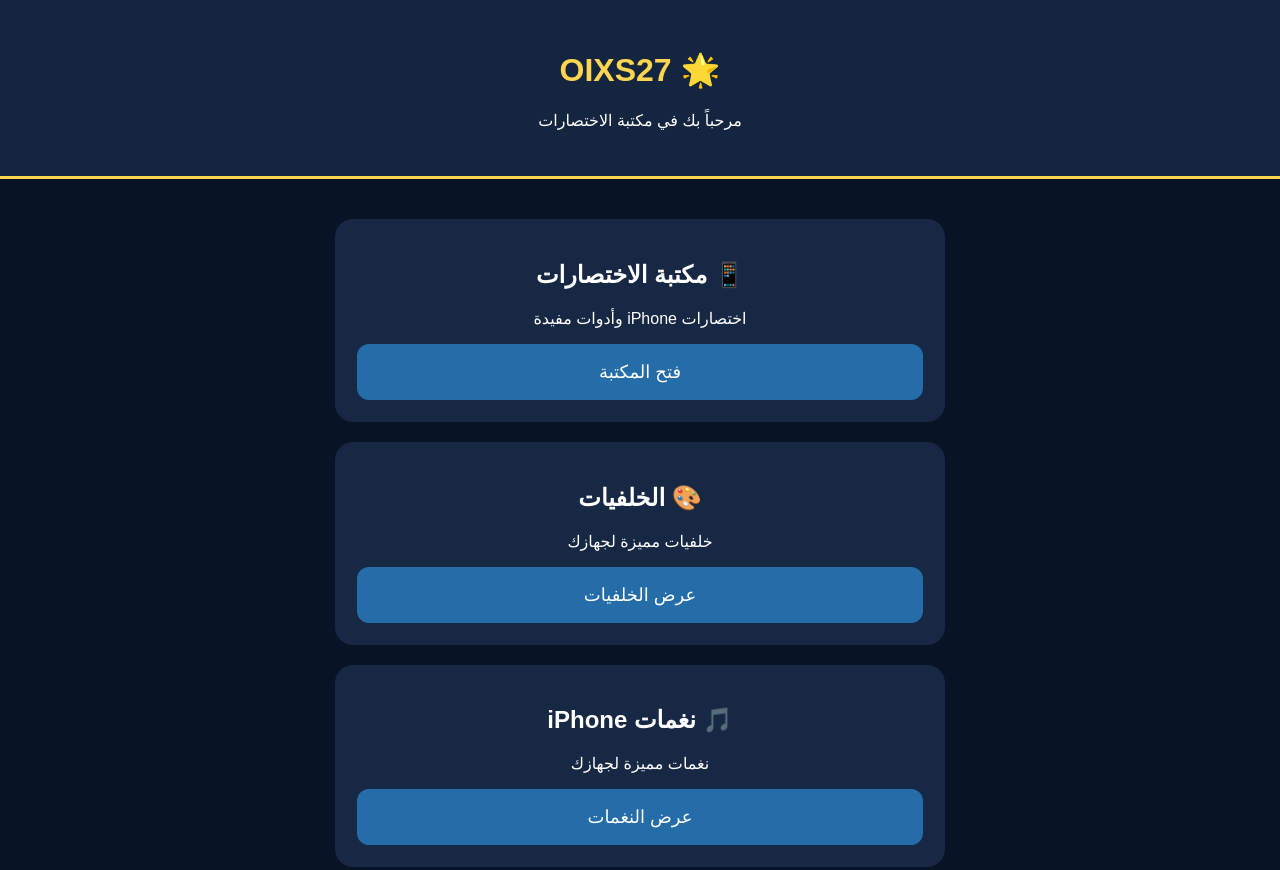
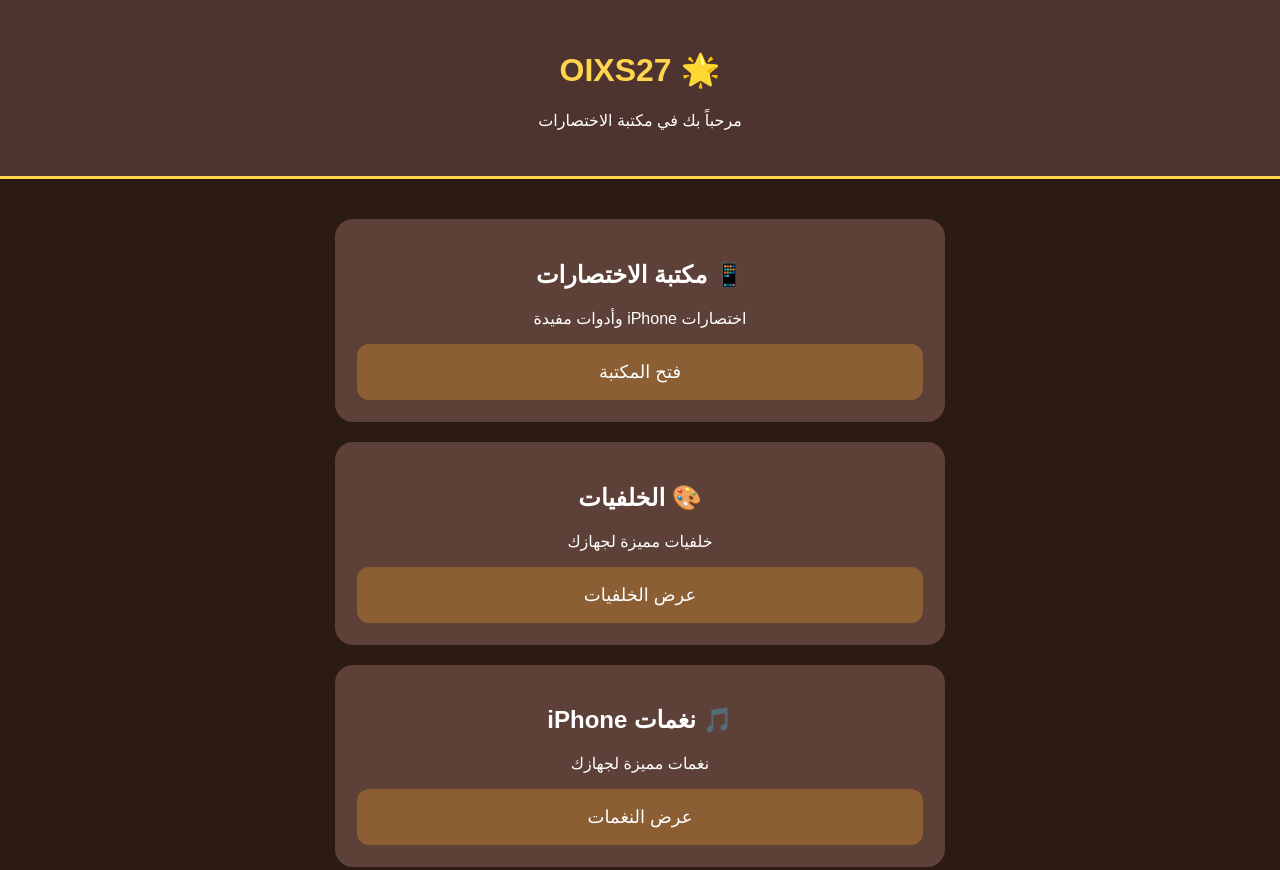
Before and after one commit to 44928bbmhn-dotcom/OIXS27, a plain HTML site: page index.html in a window 1280 px wide. Shown: the top 870 px of the page. Drawn offline with Linux system fonts and the light colour scheme.

Commit message:
Update index.html

```diff
--- a/index.html
+++ b/index.html
@@ -8,13 +8,13 @@
 *{box-sizing:border-box}
 body{
  margin:0;
- background:#081426;
+background:#2b1b12;
  color:white;
  font-family:Arial,sans-serif;
  text-align:center;
 }
 header{
- background:#142540;
+background:#4e342e;
  padding:30px 15px;
  border-bottom:3px solid #ffd54f;
 }
@@ -25,14 +25,14 @@ main{
  padding:20px;
 }
 .card{
- background:#172844;
+background:#5d4037;
  padding:22px;
  margin:20px 0;
  border-radius:18px;
 }
 a{
  display:block;
- background:#246da8;
+background:#8b5e34;
  color:white;
  padding:17px;
  margin-top:15px;
```
